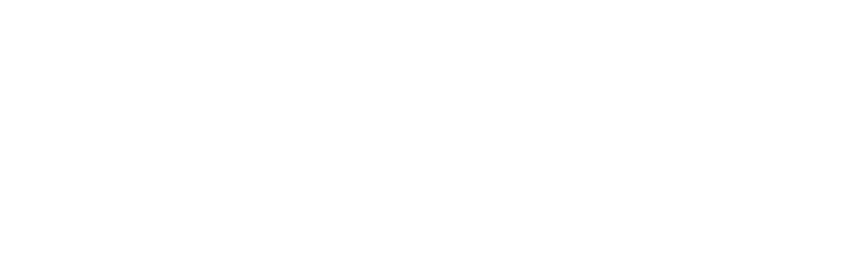
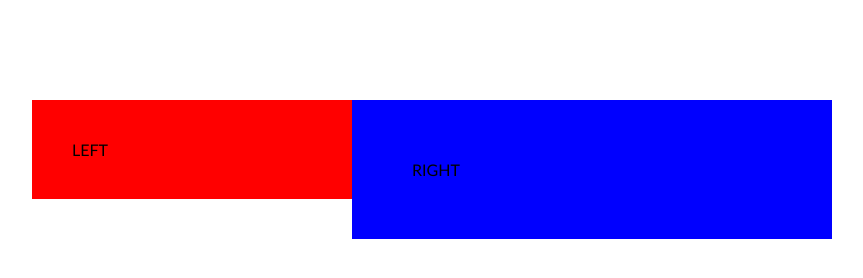
Before and after one commit to neigiamasJonas/5-skyman, a website: page index.html in a window 1280 px wide. Shown: the whole page, without its empty margins (208-1071 px from the left). Drawn offline with Linux system fonts and the light colour scheme.

Commit message:
main+class

```diff
--- /dev/null
+++ b/css/main.css
@@ -0,0 +1,34 @@
+body,
+body * {
+    margin: 0;
+    padding: 0;
+    vertical-align: top;
+    box-sizing: border-box;
+}
+
+body {
+    font-family: 'Gill Sans', 'Gill Sans MT', Calibri, 'Trebuchet MS', sans-serif;
+}
+
+.container {
+    width: 800px;
+    margin-top: 100px;
+    margin-left: calc(50% - 400px);
+
+}
+
+.left-column {
+    width: 40%;
+    padding: 40px;
+    float: left;
+    background-color: red;
+
+}
+
+.right-column {
+    width: 60%;
+    padding: 60px;
+    float: left;
+    background-color: blue;
+
+}
--- a/index.html
+++ b/index.html
@@ -5,8 +5,18 @@
     <meta http-equiv="X-UA-Compatible" content="IE=edge">
     <meta name="viewport" content="width=device-width, initial-scale=1.0">
     <title>Skyman</title>
+    <link rel="stylesheet" href="./css/main.css">
+
 </head>
 <body>
+    <main class="container">
+        <div class="left-column">
+            LEFT
+        </div>
+        <div class="right-column">
+            RIGHT
+        </div>
+    </main>
 
 </body>
 </html>
```
